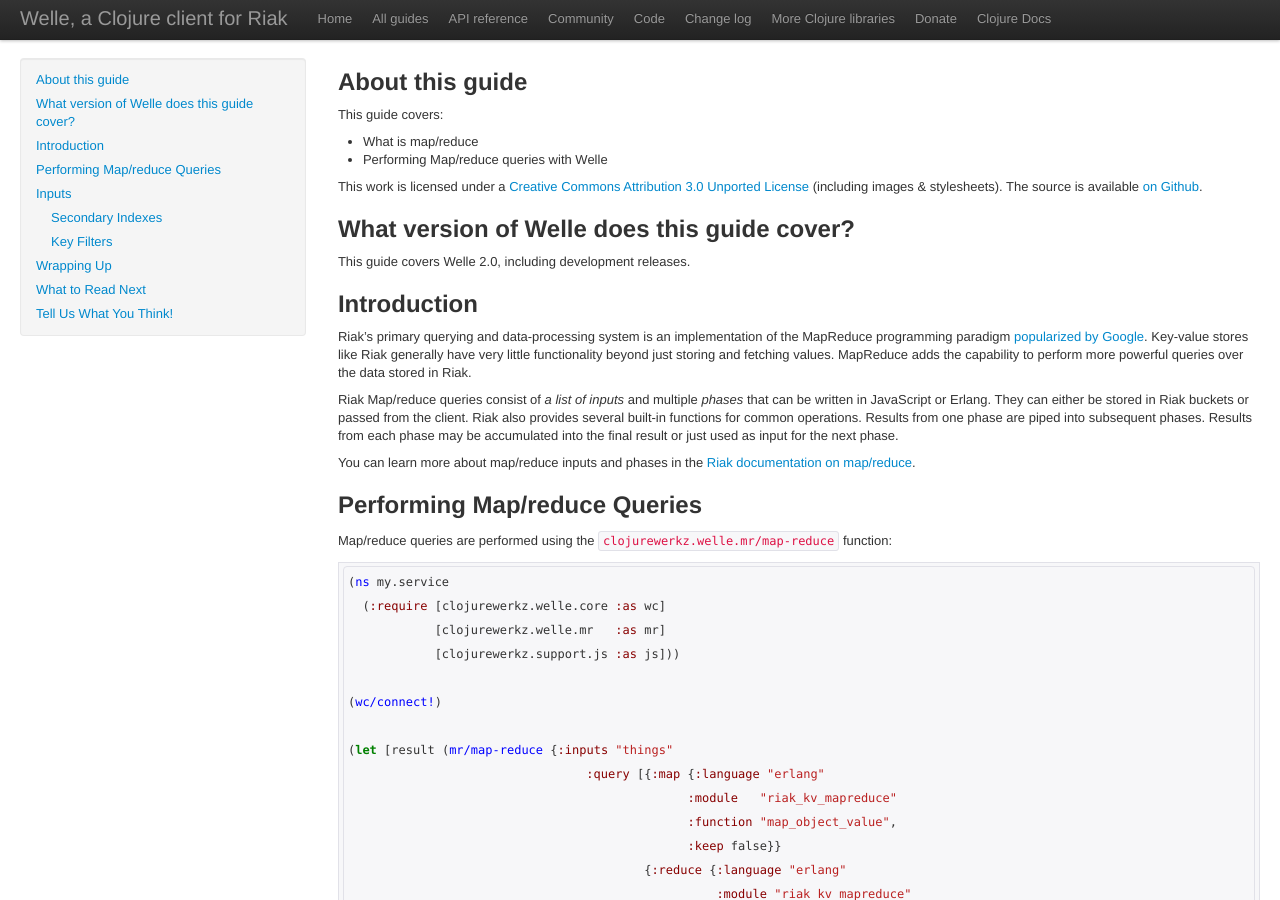
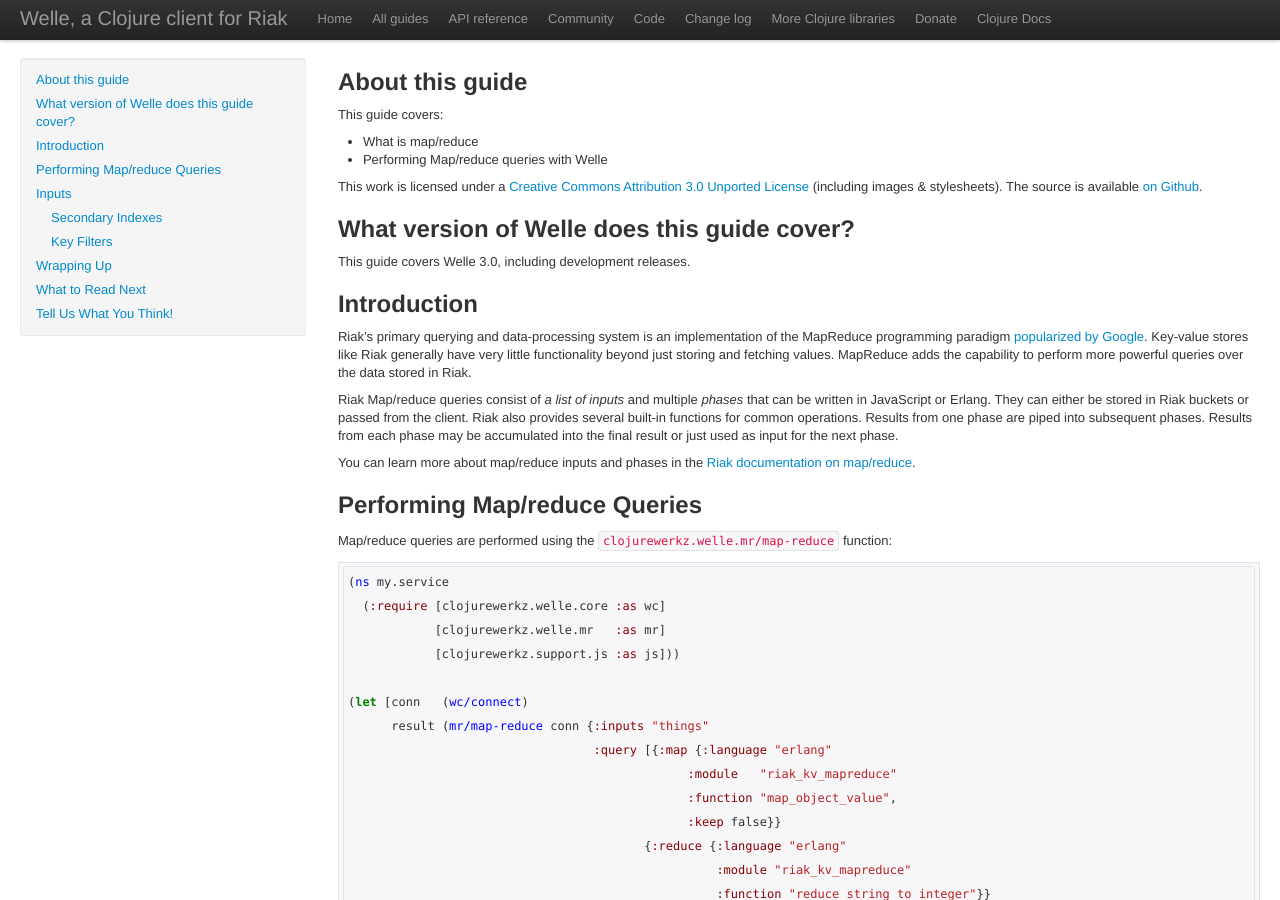
Before and after one commit to clojurewerkz/welle.docs, a Jekyll site: the page built from articles/mapreduce.md, in a window 1280 px wide and 900 px high. Built offline with Jekyll 4.4.1, drawn with Linux system fonts in a browser that asks for light colours; some web fonts are replaced; Markdown is read by kramdown in place of the engine named in the settings; comment, search, counter and statistics services are not loaded; some of the changed lines change nothing that is shown.

Commit message:
Update Map/reduce guide for 3.0

````diff
--- a/articles/mapreduce.md
+++ b/articles/mapreduce.md
@@ -10,31 +10,41 @@ This guide covers:
  * What is map/reduce
  * Performing Map/reduce queries with Welle
 
-This work is licensed under a <a rel="license" href="http://creativecommons.org/licenses/by/3.0/">Creative Commons Attribution 3.0 Unported License</a> (including images & stylesheets). The source is available [on Github](https://github.com/clojurewerkz/welle.docs).
+This work is licensed under a <a rel="license"
+href="http://creativecommons.org/licenses/by/3.0/">Creative Commons
+Attribution 3.0 Unported License</a> (including images &
+stylesheets). The source is available [on Github](https://github.com/clojurewerkz/welle.docs).
 
 
 ## What version of Welle does this guide cover?
 
-This guide covers Welle 2.0, including development releases.
+This guide covers Welle 3.0, including development releases.
 
 
 ## Introduction
 
-Riak’s primary querying and data-processing system is an implementation of the MapReduce programming paradigm [popularized by Google](http://labs.google.com/papers/mapreduce.html).
-Key-value stores like Riak generally have very little functionality beyond just storing and fetching values.
-MapReduce adds the capability to perform more powerful queries over the data stored in Riak.
+Riak’s primary querying and data-processing system is an
+implementation of the MapReduce programming paradigm [popularized by
+Google](http://labs.google.com/papers/mapreduce.html).  Key-value
+stores like Riak generally have very little functionality beyond just
+storing and fetching values.  MapReduce adds the capability to perform
+more powerful queries over the data stored in Riak.
 
-Riak Map/reduce queries consist of *a list of inputs* and multiple *phases* that can be written in JavaScript or Erlang. They can either be stored in Riak buckets or
-passed from the client. Riak also provides several built-in functions for common operations. Results from one
-phase are piped into subsequent phases. Results from each phase may be accumulated into the final result or just used
-as input for the next phase.
+Riak Map/reduce queries consist of *a list of inputs* and multiple
+*phases* that can be written in JavaScript or Erlang. They can either
+be stored in Riak buckets or passed from the client. Riak also
+provides several built-in functions for common operations. Results
+from one phase are piped into subsequent phases. Results from each
+phase may be accumulated into the final result or just used as input
+for the next phase.
 
-You can learn more about map/reduce inputs and phases in the [Riak documentation on map/reduce](http://wiki.basho.com/MapReduce.html).
+You can learn more about map/reduce inputs and phases in the [Riak documentation on map/reduce](http://docs.basho.com/riak/latest/dev/using/mapreduce/).
 
 
 ## Performing Map/reduce Queries
 
-Map/reduce queries are performed using the `clojurewerkz.welle.mr/map-reduce` function:
+Map/reduce queries are performed using the
+`clojurewerkz.welle.mr/map-reduce` function:
 
 ``` clojure
 (ns my.service
@@ -42,10 +52,9 @@ Map/reduce queries are performed using the `clojurewerkz.welle.mr/map-reduce` fu
             [clojurewerkz.welle.mr   :as mr]
             [clojurewerkz.support.js :as js]))
 
-(wc/connect!)
-
-(let [result (mr/map-reduce {:inputs "things"
-                                 :query [{:map {:language "erlang"
+(let [conn   (wc/connect)
+      result (mr/map-reduce conn {:inputs "things"
+                                  :query [{:map {:language "erlang"
                                                :module   "riak_kv_mapreduce"
                                                :function "map_object_value",
                                                :keep false}}
@@ -58,9 +67,12 @@ Map/reduce queries are performed using the `clojurewerkz.welle.mr/map-reduce` fu
       (comment "…"))
 ```
 
-This query takes a bunch of numbers stored in a bucket as strings of text and computes the sum of them.
+This query takes a bunch of numbers stored in a bucket as strings of
+text and computes the sum of them.
 
-Map/reduce queries consist of one or more map and reduce *phases*. Lets take a look at one of the phases from the example above:
+Map/reduce queries consist of one or more map and reduce
+*phases*. Lets take a look at one of the phases from the example
+above:
 
 ``` clojure
 {:map {:language "erlang"
@@ -69,10 +81,13 @@ Map/reduce queries consist of one or more map and reduce *phases*. Lets take a l
        :keep false}}
 ```
 
-This is a *map phase* that uses a built-in Erlang function called `map_object_value` in the `riak_kv_mapreduce` module (namespace). We instruct Riak to
-not accumulate results from this phase, so mapped values won't appear in the final result.
+This is a *map phase* that uses a built-in Erlang function called
+`map_object_value` in the `riak_kv_mapreduce` module (namespace). We
+instruct Riak to not accumulate results from this phase, so mapped
+values won't appear in the final result.
 
-Next we have two *reduce phases* using one built-in Erlang and one built-in JavaScript functions:
+Next we have two *reduce phases* using one built-in Erlang and one
+built-in JavaScript functions:
 
 ``` clojure
 {:reduce {:language "erlang"
@@ -87,7 +102,8 @@ Final result returned by the `Riak.reduceSum` function is returned to the client
 
 ## Inputs
 
-The Map/Reduce function accepts inputs in multiple formats (note that Welle does not modify them, they are passed as is to Riak):
+The Map/Reduce function accepts inputs in multiple formats (note that
+Welle does not modify them, they are passed as is to Riak):
 
  * A bucket name
  * A pair of [bucket, key] (typically using a vector)
@@ -102,10 +118,14 @@ It is possible to pipe results of a secondary indexes query to Map/Reduce.
 
 ### Key Filters
 
-[Key Filters](http://wiki.basho.com/Key-Filters.html) is a pipeline (a sequence of predicate functions) that filters keys before piping them to
-a Map/Reduce query. Examining the key will not result in the entire object loaded, so this is a very efficient way to separate keys
-that match a specific pattern (or multiple patterns). Key filters work especially well when application uses "smart" (with information encoded
-in them) keys instead of random unique strings.
+[Key Filters](http://docs.basho.com/riak/latest/dev/using/keyfilters/)
+is a pipeline (a sequence of predicate functions) that filters keys
+before piping them to a Map/Reduce query. Examining the key will not
+result in the entire object loaded, so this is a very efficient way to
+separate keys that match a specific pattern (or multiple
+patterns). Key filters work especially well when application uses
+"smart" (with information encoded in them) keys instead of random
+unique strings.
 
 
 ## Wrapping Up
@@ -122,7 +142,8 @@ Welle developers and community gain more real world usage experience.
 
 ## What to Read Next
 
-The documentation is organized as a number of guides, covering all kinds of topics.
+The documentation is organized as a number of guides, covering all
+kinds of topics.
 
 We recommend that you read [Integration with 3rd party libraries](/articles/integration.html) next.
 
````
